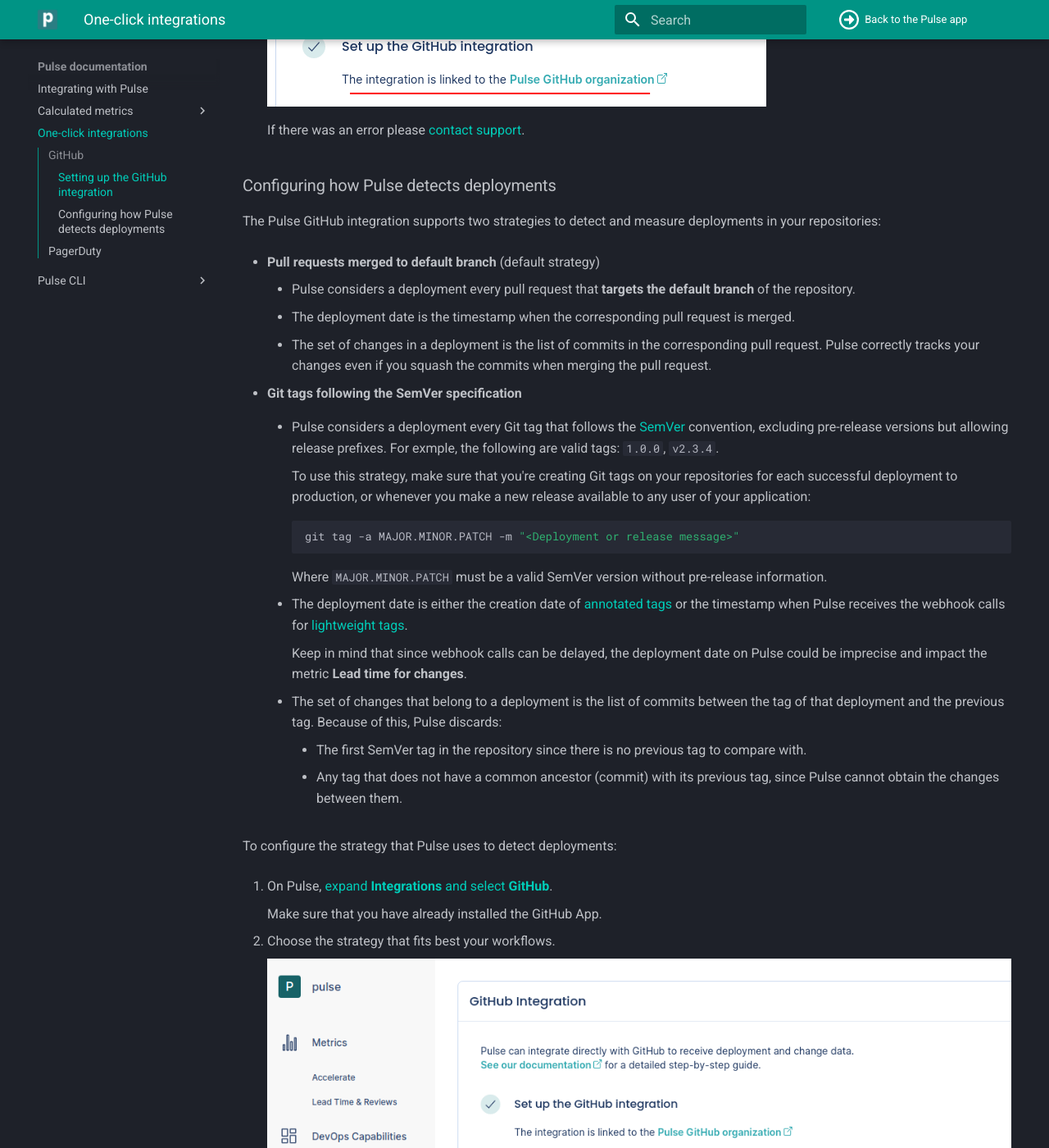
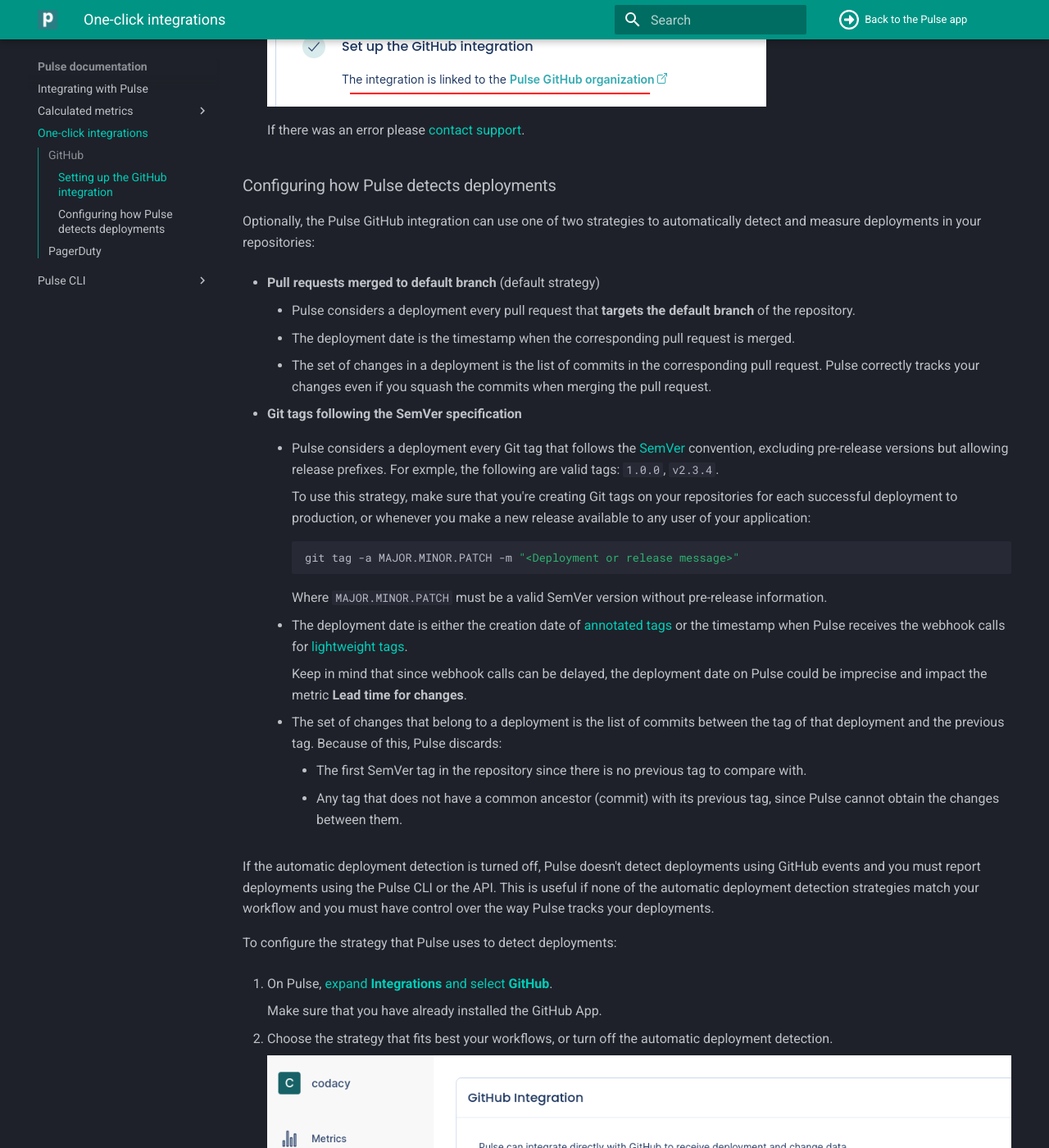
Before and after one commit to codacy/pulse-user-docs, an MkDocs documentation site: the page built from docs/one-click-integrations.md, in a window 1280 px wide and 1400 px high, scrolled down 1556 px. Shown: the whole window at 82% size. Built offline with MkDocs 1.6.1 and Material for MkDocs 9.7.7, drawn with Linux system fonts in a browser that asks for light colours.

Commit message:
feature: Disable tracking deployments with GitHub events (#64)
* do not track github deployments

* feature: Update deployment detection strategy screenshot

* clean: Edit explanation for disabled automatic deployment detection

Co-authored-by: Paulo Ribeiro <paulo.ribeiro@codacy.com>

```diff
--- a/docs/one-click-integrations.md
+++ b/docs/one-click-integrations.md
@@ -37,7 +37,7 @@
 
 ### Configuring how Pulse detects deployments {: id="deployment-detection-strategy"}
 
-The Pulse GitHub integration supports two strategies to detect and measure deployments in your repositories:
+Optionally, the Pulse GitHub integration can use one of two strategies to automatically detect and measure deployments in your repositories:
 
 -   **Pull requests merged to default branch** (default strategy)
 
@@ -66,13 +66,15 @@
         -   The first SemVer tag in the repository since there is no previous tag to compare with.
         -   Any tag that does not have a common ancestor (commit) with its previous tag, since Pulse cannot obtain the changes between them.
 
+If the automatic deployment detection is turned off, Pulse doesn't detect deployments using GitHub events and you must report deployments using the Pulse CLI or the API. This is useful if none of the automatic deployment detection strategies match your workflow and you must have control over the way Pulse tracks your deployments.
+
 To configure the strategy that Pulse uses to detect deployments:
 
 1.  On Pulse, [expand **Integrations** and select **GitHub**](https://app.pulse.codacy.com/integrations/github){: target="_blank"}.
 
     Make sure that you have already installed the GitHub App.
 
-1.  Choose the strategy that fits best your workflows.
+1.  Choose the strategy that fits best your workflows, or turn off the automatic deployment detection.
 
     ![Choosing a deployment triggering strategy](images/ghi-strategy.png)
 
```
Also changed, not shown: docs/images/ghi-strategy.png.
